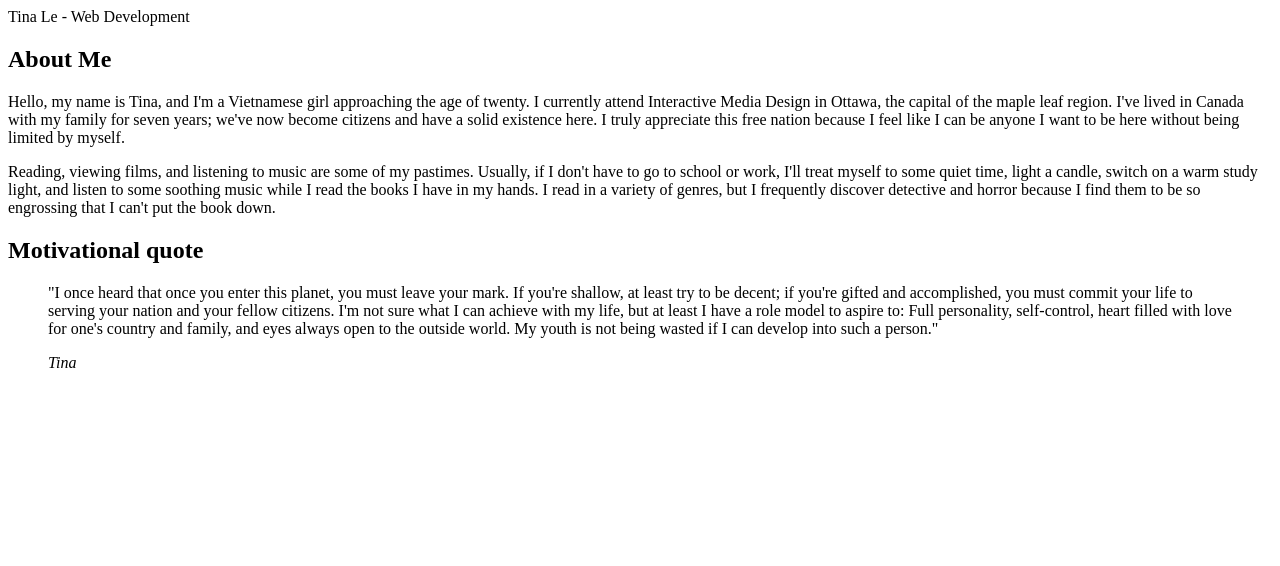
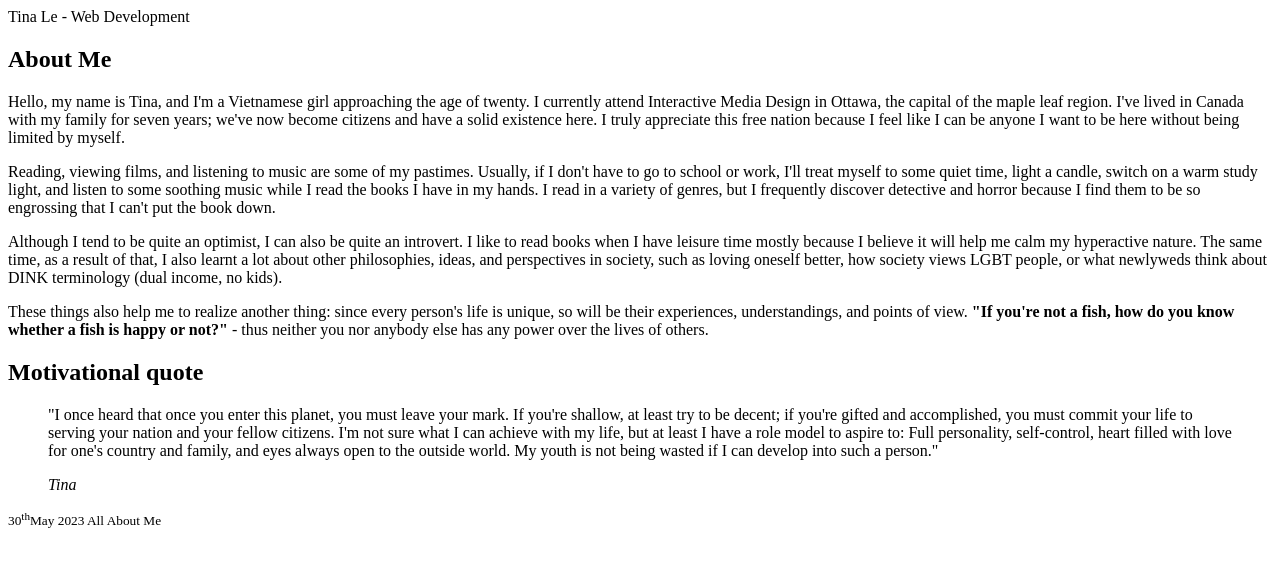
Before and after one commit to Tinale2023/tinale.github.io, a plain HTML site: page html-assignment/index.html in a window 1280 px wide. Drawn offline with Linux system fonts and the light colour scheme.

Commit message:
Update index.html

```diff
--- a/html-assignment/index.html
+++ b/html-assignment/index.html
@@ -10,6 +10,7 @@
 
 
     <header>Tina Le - Web Development</header>
+
 <article>
 <main>
 <h1> About Me</h1>
@@ -19,6 +20,9 @@
 <p>Reading, viewing films, and listening to music are some of my pastimes. Usually, if I don't have to go to school or work, I'll treat myself to some quiet time, light a candle, switch on a warm study light, and listen to some soothing music while I read the books I have in my hands. I read in a variety of genres, but I frequently discover detective and horror because I find them to be so engrossing that I can't put the book down.
 </p>
 
+<p>Although I tend to be quite an optimist, I can also be quite an introvert. I like to read books when I have leisure time mostly because I believe it will help me calm my hyperactive nature. The same time, as a result of that, I also learnt a lot about other philosophies, ideas, and perspectives in society, such as loving oneself better, how society views LGBT people, or what newlyweds think about DINK terminology (dual income, no kids).</p>
+
+<p>These things also help me to realize another thing: since every person's life is unique, so will be their experiences, understandings, and points of view.<strong> "If you're not a fish, how do you know whether a fish is happy or not?"</strong> - thus neither you nor anybody else has any power over the lives of others.</p>
 <h2>Motivational quote</h2>
 <blockquote><p> "I once heard that once you enter this planet, you must leave your mark. If you're shallow, at least try to be decent; if you're gifted and accomplished, you must commit your life to serving your nation and your fellow citizens. I'm not sure what I can achieve with my life, but at least I have a role model to aspire to: Full personality, self-control, heart filled with love for one's country and family, and eyes always open to the outside world. My youth is not being wasted if I can develop into such a person." </p><cite>Tina</cite></blockquote>
 
@@ -29,7 +33,7 @@
 
 
 
-
+<footer><small>30<sup>th</sup>May 2023 All About Me</small></footer>
 
 </main>
 
```
